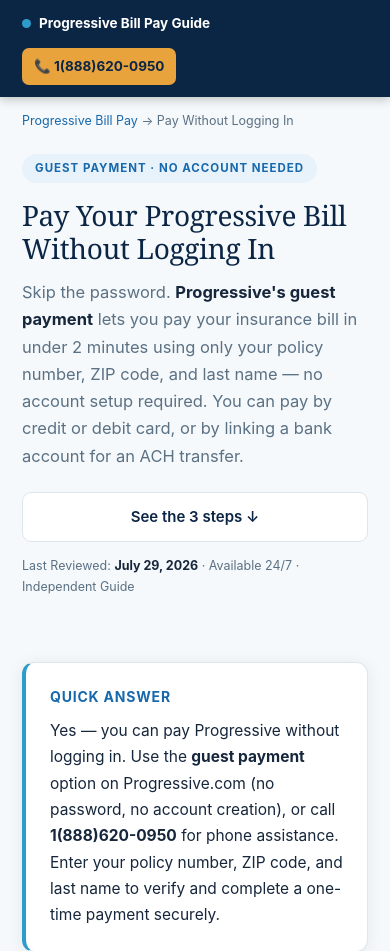
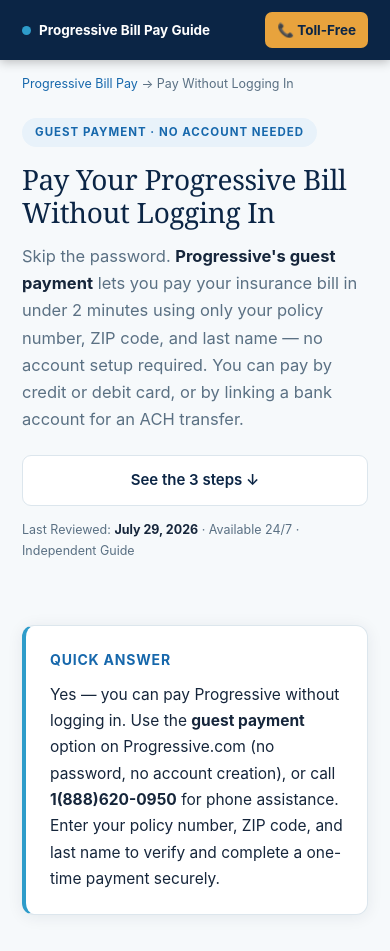
Before and after one commit to progressiveguide/progressiveinsurancebillpay, a plain HTML site: page pay-without-login.html in a window 390 px wide. Shown: the top 951 px of the page. Drawn offline with Linux system fonts and the light colour scheme.

Commit message:
Change phone link text to 'Toll-Free'

```diff
--- a/pay-without-login.html
+++ b/pay-without-login.html
@@ -256,7 +256,7 @@
 <div class="topbar">
   <div class="topbar-inner">
     <div class="brand"><a href="index.html" style="color:#fff;text-decoration:none;display:flex;align-items:center;gap:8px;"><span class="brand-dot"></span>Progressive Bill Pay Guide</a></div>
-    <a href="tel:+18886200950" class="top-phone">📞 1(888)620-0950</a>
+    <a href="tel:+18886200950" class="top-phone">📞 Toll-Free</a>
   </div>
 </div>
 
```
